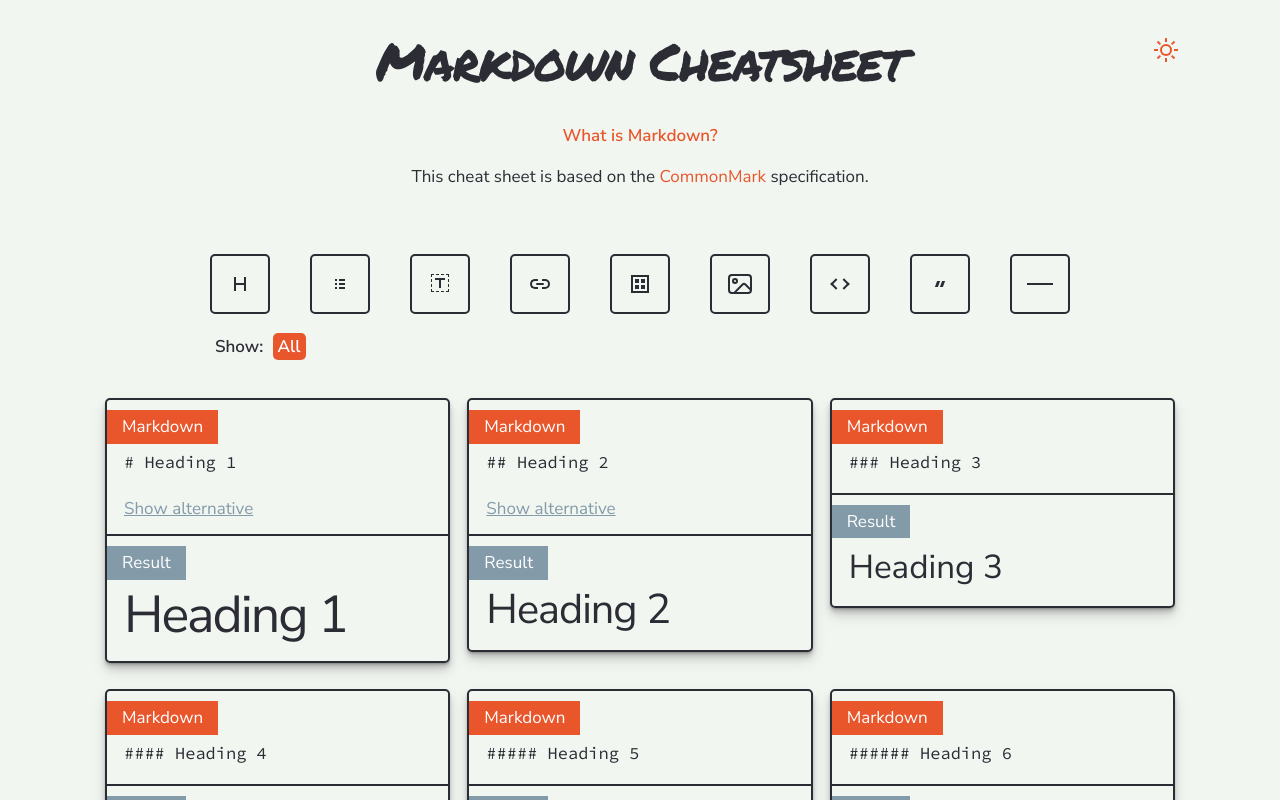
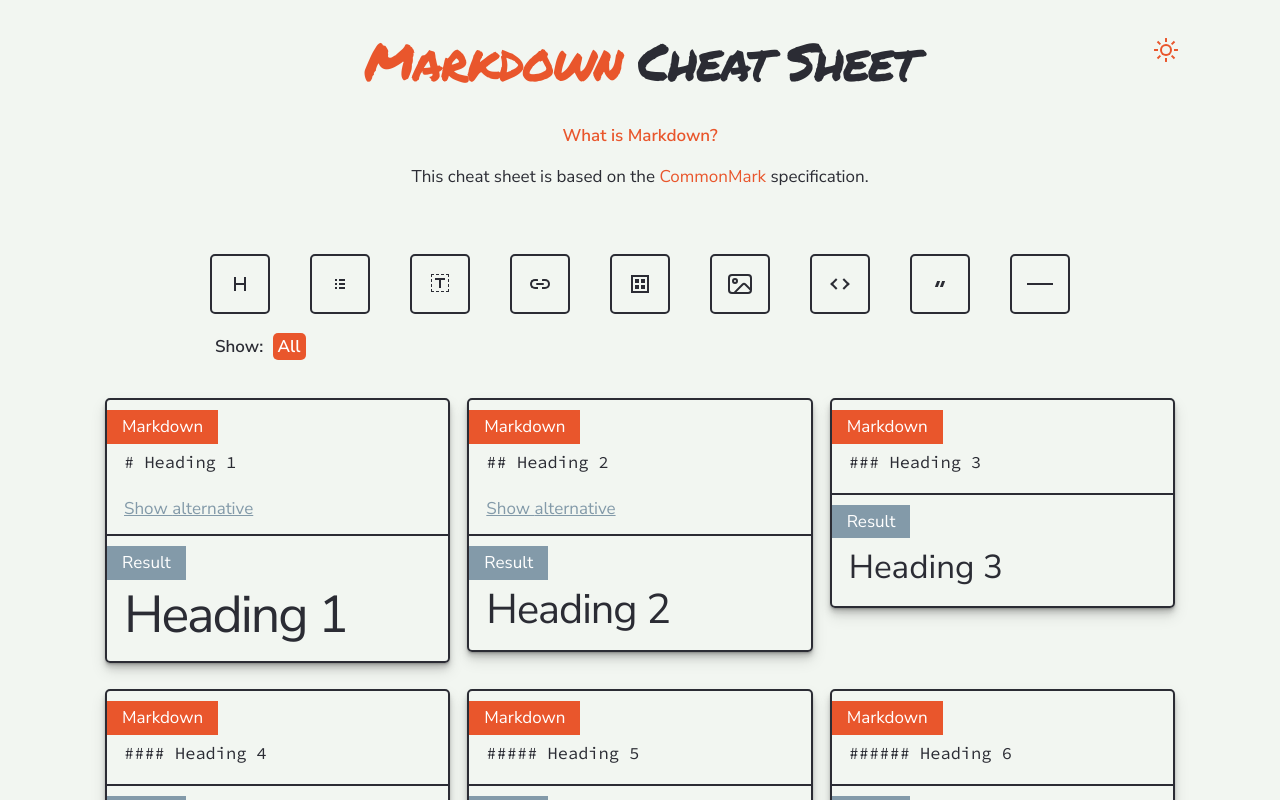
Before and after one commit to fershad/markdown-cheatsheet, a Svelte app: page / in a window 1280 px wide. Built offline with nearby package versions, Linux system fonts and the light colour scheme.

Commit message:
highlight heading

```diff
--- a/src/components/Header.svelte
+++ b/src/components/Header.svelte
@@ -59,7 +59,7 @@
 <header>
     <div class="container">
         <div class="heading-wrapper">
-    	    <h1 class="header-title">Markdown Cheatsheet</h1>
+    	    <h1 class="header-title"><span class="orange">Markdown</span> Cheat Sheet</h1>
             <a href="https://www.markdownguide.org/getting-started/" class="bold">What is Markdown?</a>
             <p>This cheat sheet is based on the <a href="https://commonmark.org/">CommonMark</a> specification.</p>
         </div>
@@ -102,6 +102,10 @@
         .heading-wrapper {
             margin-top: 40px;
         }
+    }
+
+    .orange {
+        color: var(--strong-accent-color);
     }
 
     .header-title {
```
